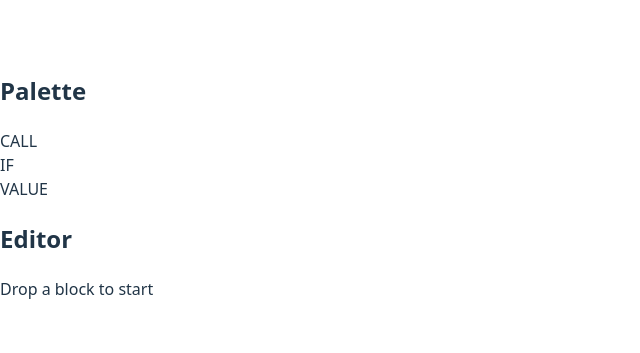
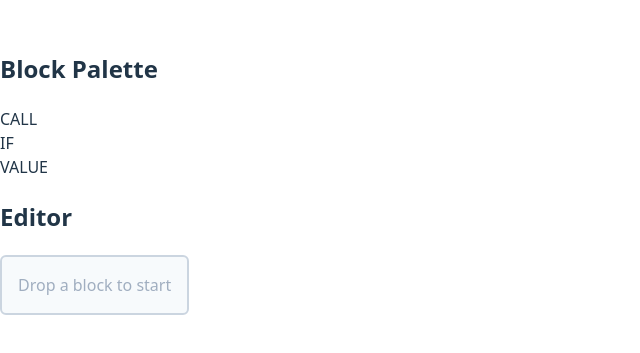
Before and after one commit to Bram-Hub/Sunflower, a React (Vite) app in the folder recursive_blocks/: page / in a window 1280 px wide. Shown: the part 223-576 px from the top of the page, without its empty margins (0-640 px from the left). Built offline with nearby package versions, Linux system fonts and the light colour scheme.

Commit message:
Multiple layers of blocks

```diff
--- /dev/null
+++ b/recursive_blocks/src/Block.css
@@ -0,0 +1,38 @@
+/* Block.css */
+.block-container {
+    padding: 1rem;
+    border: 2px solid #cbd5e0; /* gray-400 */
+    border-radius: 0.375rem; /* rounded-md */
+    background-color: white;
+    box-shadow: 0 1px 2px rgba(0, 0, 0, 0.1); /* shadow-md */
+    transition: all 0.2s ease-in-out;
+  }
+
+  .block-container:hover {
+    box-shadow: 0 4px 6px rgba(0, 0, 0, 0.1); /* shadow-lg */
+  }
+
+  .block-slot {
+    padding: 1rem;
+    border: 2px solid #cbd5e0; /* gray-400 */
+    border-radius: 0.375rem; /* rounded-md */
+    background-color: #f7fafc; /* gray-100 */
+    margin-bottom: 0.5rem;
+  }
+
+  .block-slot-filled {
+    background-color: #e2e8f0; /* gray-200 */
+  }
+
+  .block-slot-placeholder {
+    color: #a0aec0; /* gray-400 */
+  }
+
+  .block-title {
+    font-weight: bold;
+    font-size: 1.125rem; /* text-xl */
+  }
+
+  .slot-name {
+    font-weight: bold;
+  }
--- a/recursive_blocks/src/Block.tsx
+++ b/recursive_blocks/src/Block.tsx
@@ -1,26 +1,32 @@
-import React, {useEffect, useRef} from "react";
+import React, { useState } from "react";
 import { useDrop } from "react-dnd";
 import { BlockData } from "./BlockTypes";
 import { v4 as uuidv4 } from "uuid";
+import './Block.css';
 
 interface Props {
   block: BlockData;
-  onUpdate: (newBlock: BlockData) => void;
+  onUpdate: (newBlock: BlockData | null) => void; // Allow null to delete
 }
 
 export function Block({ block, onUpdate }: Props) {
   const renderSlot = (slotName: string) => {
     const child = block.children[slotName];
-    const dropRef = useRef<HTMLDivElement>(null);
+
+    const dropRef = React.useRef<HTMLDivElement>(null);
 
     const [, drop] = useDrop(() => ({
       accept: "BLOCK",
+      // canDrop: () => !child,
       drop: (item: { type: string }) => {
+        if (child) return;
+
         const newChild: BlockData = {
           id: uuidv4(),
           type: item.type as any,
           children: getDefaultChildren(item.type),
         };
+
         const newBlock = {
           ...block,
           children: {
@@ -28,31 +34,39 @@ export function Block({ block, onUpdate }: Props) {
             [slotName]: newChild,
           },
         };
+
         onUpdate(newBlock);
       },
-    }));
+    }), [child, block, slotName]);
 
-    // UseEffect to connect drop functionality to the div
-    useEffect(() => {
+    React.useEffect(() => {
       if (dropRef.current) {
-        drop(dropRef.current);
+        drop(dropRef.current); // Attach the drop functionality to the div element
       }
     }, [drop]);
 
     return (
-      <div ref={dropRef} className="p-2 border rounded mb-2 bg-gray-100">
+      <div
+        ref={dropRef}
+        className={`block-slot ${child ? "block-slot-filled" : "block-slot-placeholder"}`}
+      >
         <strong>{slotName}:</strong>{" "}
         {child ? (
           <Block
             block={child}
             onUpdate={(newChild) => {
-              const updated = {
-                ...block,
-                children: {
-                  ...block.children,
-                  [slotName]: newChild,
-                },
-              };
+              // Deep copy the block to prevent mutation of the original block
+              const updated = { ...block };
+              if (newChild === null) {
+                // If newChild is null, remove the child from the block
+                delete updated.children[slotName];
+                updated.children[slotName] = null;//explicitly set to null
+              } else {
+                // Otherwise, update the child block
+                updated.children[slotName] = newChild;
+              }
+
+              // Call onUpdate with the updated blocks
               onUpdate(updated);
             }}
           />
@@ -64,8 +78,22 @@ export function Block({ block, onUpdate }: Props) {
   };
 
   return (
-    <div className="p-2 border rounded bg-white">
-      <div className="font-bold mb-2">{block.type.toUpperCase()}</div>
+    <div className="p-2 border rounded bg-white shadow mb-2">
+      <div className="flex justify-between items-center">
+        <div className="font-bold">{block.type.toUpperCase()}</div>
+        <button
+          className="text-sm text-red-500 hover:underline"
+          onClick={() => onUpdate(null)}
+        >
+          Remove
+        </button>
+      </div>
+
+      {/* Render editable field for 'value' blocks */}
+      {block.type === "value" && (
+        <ValueEditor block={block} onUpdate={onUpdate} />
+      )}
+
       <div className="ml-2">
         {Object.keys(block.children).map((slotName) => (
           <div key={slotName}>{renderSlot(slotName)}</div>
@@ -75,13 +103,40 @@ export function Block({ block, onUpdate }: Props) {
   );
 }
 
+function ValueEditor({
+  block,
+  onUpdate,
+}: {
+  block: BlockData;
+  onUpdate: (newBlock: BlockData | null) => void;
+}) {
+  const [input, setInput] = useState(block.value ?? "");
+
+  const handleChange = (e: React.ChangeEvent<HTMLInputElement>) => {
+    setInput(e.target.value);
+    onUpdate({ ...block, value: e.target.value });
+  };
+
+  return (
+    <div className="mt-2">
+      <label className="text-sm text-gray-600">Value:</label>
+      <input
+        type="text"
+        value={input}
+        onChange={handleChange}
+        className="ml-2 p-1 border rounded text-sm"
+      />
+    </div>
+  );
+}
+
 function getDefaultChildren(type: string): Record<string, BlockData | null> {
-  if (type === "if") {
-    return {
-      condition: null,
-      then: null,
-      else: null
-    };
+  switch (type) {
+    case "if":
+      return { condition: null, then: null, else: null };
+    case "call":
+      return { func: null, arg1: null, arg2: null };
+    default:
+      return {};
   }
-  return {} as Record<string, BlockData | null>;
 }
--- a/recursive_blocks/src/BlockEditor.tsx
+++ b/recursive_blocks/src/BlockEditor.tsx
@@ -3,7 +3,7 @@ import { BlockData } from "./BlockTypes";
 import { Block } from "./Block";
 import { v4 as uuidv4 } from "uuid";
 import { useDrop } from "react-dnd";
-
+import './Block.css';
 
 export function BlockEditor() {
   const [rootBlock, setRootBlock] = useState<BlockData | null>(null);
@@ -12,7 +12,7 @@ export function BlockEditor() {
     setRootBlock({
       id: uuidv4(),
       type: blockType as any,
-      children: getDefaultChildren(blockType)
+      children: getDefaultChildren(blockType),
     });
   };
 
@@ -22,17 +22,21 @@ export function BlockEditor() {
       {rootBlock ? (
         <Block block={rootBlock} onUpdate={setRootBlock} />
       ) : (
-        <RootDropArea onDrop={handleDropRoot} />
+        <RootDropArea onDrop={handleDropRoot} rootBlock={rootBlock} />
       )}
     </div>
   );
 }
 
-function RootDropArea({ onDrop }: { onDrop: (type: string) => void }) {
-  // Create a ref using useRef
+function RootDropArea({
+  onDrop,
+  rootBlock,
+}: {
+  onDrop: (type: string) => void;
+  rootBlock: BlockData | null;
+}) {
   const dropRef = useRef<HTMLDivElement>(null);
 
-  // Set up the drop functionality
   const [, drop] = useDrop(() => ({
     accept: "BLOCK",
     drop: (item: { type: string }) => onDrop(item.type),
@@ -47,10 +51,11 @@ function RootDropArea({ onDrop }: { onDrop: (type: string) => void }) {
 
   return (
     <div
-      ref={dropRef} // Assign the created ref to the div
-      className="h-40 border-2 border-dashed border-gray-400 flex items-center justify-center text-gray-500"
+      ref={dropRef}
+      // className={`root-drop-area ${rootBlock ? "root-drop-filled" : "root-drop-placeholder"}`}
+      className={`block-slot ${rootBlock ? "block-slot-filled" : "block-slot-placeholder"}`}
     >
-      Drop a block to start
+      {rootBlock ? "Root Block Added" : "Drop a block to start"}
     </div>
   );
 }
--- a/recursive_blocks/src/BlockPalette.tsx
+++ b/recursive_blocks/src/BlockPalette.tsx
@@ -1,29 +1,42 @@
-import React from "react";
+import React, { useRef, useEffect } from "react";
 import { useDrag } from "react-dnd";
 import { BlockType } from "./BlockTypes";
 
-const BLOCK_TYPES: BlockType[] = ["call", "if", "value"];
+function DraggableBlock({ type }: { type: BlockType }) {
+  const ref = useRef<HTMLDivElement>(null);
 
-export function BlockPalette() {
+  const [{ isDragging }, drag] = useDrag(() => ({
+    type: "BLOCK",
+    item: { type },
+    collect: (monitor) => ({
+      isDragging: monitor.isDragging()
+    })
+  }));
+
+  useEffect(() => {
+    if (ref.current) {
+      drag(ref);
+    }
+  }, [ref, drag]);
+
   return (
-    <div className="w-40 border p-2 bg-gray-100">
-      <h2 className="font-bold mb-2">Palette</h2>
-      {BLOCK_TYPES.map(type => (
-        <DraggableBlock key={type} type={type} />
-      ))}
+    <div
+      ref={ref}
+      className={`p-2 mb-2 border rounded cursor-move select-none transition
+        ${isDragging ? "opacity-50" : "bg-white hover:bg-gray-50"}`}
+    >
+      {type.toUpperCase()}
     </div>
   );
 }
 
-function DraggableBlock({ type }: { type: BlockType }) {
-  const [, drag] = useDrag(() => ({
-    type: "BLOCK",
-    item: { type }
-  }));
-
+export function BlockPalette() {
   return (
-    <div ref={drag} className="p-2 mb-2 bg-white border rounded cursor-move">
-      {type.toUpperCase()}
+    <div className="w-64 p-4 border-r bg-gray-100">
+      <h2 className="font-bold mb-4">Block Palette</h2>
+      <DraggableBlock type="call" />
+      <DraggableBlock type="if" />
+      <DraggableBlock type="value" />
     </div>
   );
 }
--- a/recursive_blocks/src/BlockTypes.ts
+++ b/recursive_blocks/src/BlockTypes.ts
@@ -4,4 +4,5 @@ export interface BlockData {
   id: string;
   type: BlockType;
   children: Record<string, BlockData | null>; // e.g., { condition: Block, then: Block }
+  value?: string; // For "value" blocks
 }
```
